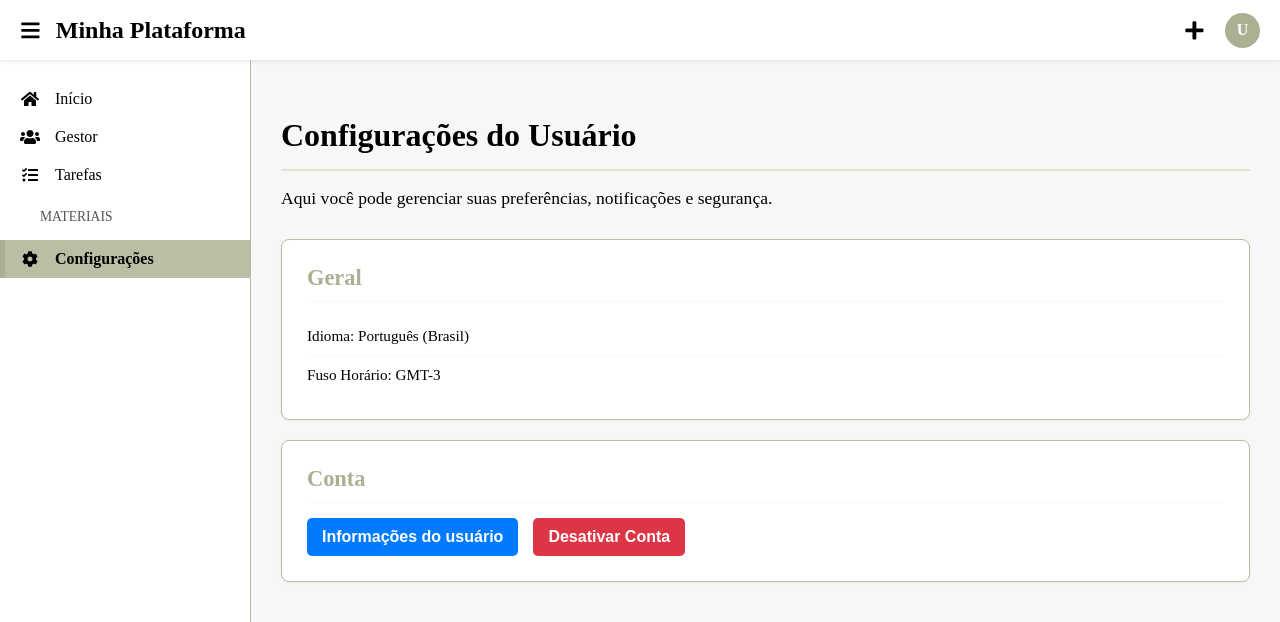
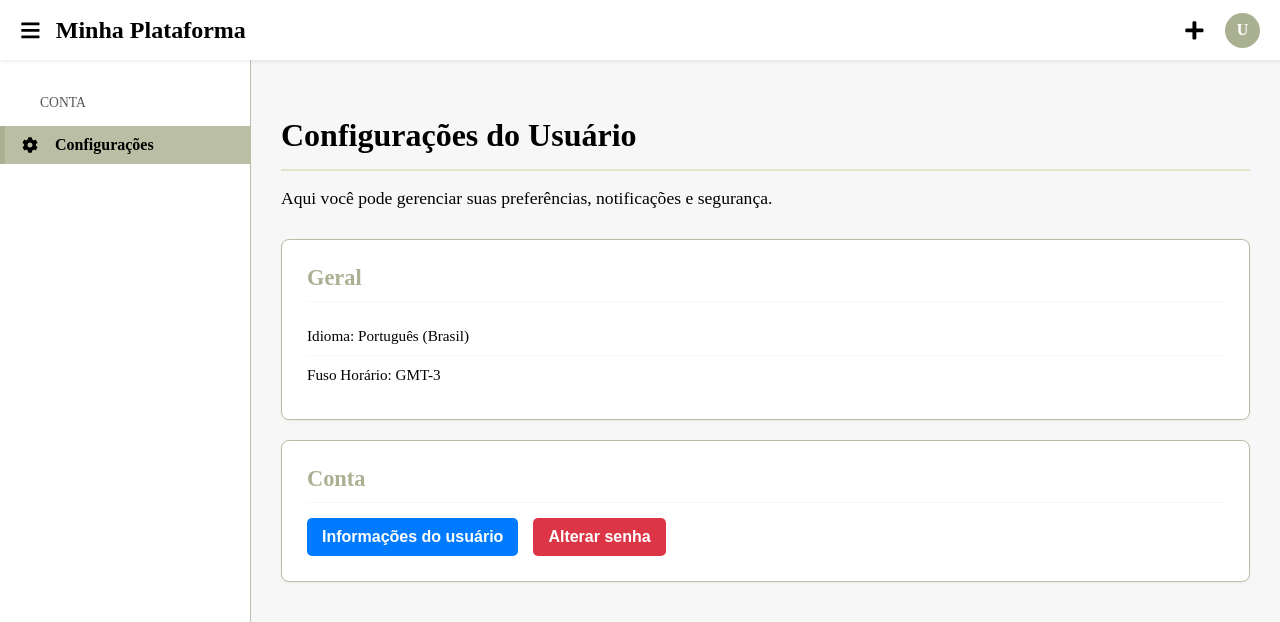
Before and after one commit to projetofinalrpv1/Projeto-final_TCC, a React (Vite) app: page /app/configuracoes in a window 1280 px wide. Shown: the top 622 px of the page. Built offline with nearby package versions, Linux system fonts and the light colour scheme; sample sign-in values are in the browser's storage.

Commit message:
Separando o login

```diff
--- a/src/components/SideBar/Sidebar.jsx
+++ b/src/components/SideBar/Sidebar.jsx
@@ -1,23 +1,30 @@
 import { NavLink, Link, useLocation } from "react-router-dom";
 import { FaCog } from "react-icons/fa";
+import { useAuth } from "../../contexts/useAuth";
 import "./Sidebar.css";
 
 export function Sidebar({ items, isFechado }) {
   const location = useLocation();
+  const { user } = useAuth();
+
+  const filteredItems = items.filter(item => {
+    if (!item.roles) return true;
+    return item.roles.includes(user.role);
+  });
 
   return (
-    <aside className={`menu-lateral ${isFechado ? 'fechado' : ''}`}>
+    <aside className={`menu-lateral ${isFechado ? "fechado" : ""}`}>
       <nav>
         <ul>
-          {items.map((item, index) => (
+          {filteredItems.map((item, index) => (
             <NavLink
               key={index}
               to={item.route}
               className="sidebar-link-wrapper"
-              end={item.route === '/app'}
+              end={item.route === "/app"}
             >
               {({ isActive }) => (
-                <li className={isActive ? 'ativo' : ''}>
+                <li className={isActive ? "ativo" : ""}>
                   {item.icon}
                   <span className="item-name">{item.name}</span>
                 </li>
@@ -25,12 +32,13 @@ export function Sidebar({ items, isFechado }) {
             </NavLink>
           ))}
 
+          {/* CONFIGURAÇÕES – TODOS OS USUÁRIOS */}
           <div className="divisor"></div>
-          <li className="titulo-secao">Materiais</li>
+          <li className="titulo-secao">Conta</li>
           <div className="divisor"></div>
 
           <Link to="/app/configuracoes" className="sidebar-link-wrapper">
-            <li className={location.pathname === '/app/configuracoes' ? 'ativo' : ''}>
+            <li className={location.pathname === "/app/configuracoes" ? "ativo" : ""}>
               <FaCog />
               <span className="item-name">Configurações</span>
             </li>
--- a/src/layouts/MainLayout.jsx
+++ b/src/layouts/MainLayout.jsx
@@ -3,25 +3,41 @@ import { useState } from "react";
 import { Outlet } from "react-router-dom";
 import { Header } from "../components/Header/Header";
 import { Sidebar } from "../components/Sidebar/Sidebar";
-import { FaHome, FaUsers, FaTasks } from 'react-icons/fa';
+import { FaHome, FaUsers, FaTasks } from "react-icons/fa";
+import { useAuth } from "../contexts/useAuth";
 
 export default function MainLayout() {
   const [isMenuOpen, setIsMenuOpen] = useState(true);
+  const { user } = useAuth();
 
   const menuItems = [
-    { name: 'Início', icon: <FaHome />, route: '/app' },
-    { name: 'Gestor', icon: <FaUsers />, route: '/app/gestor' },
-    { name: 'Tarefas', icon: <FaTasks />, route: '/app/tarefas' },
+    {
+      name: "Início",
+      icon: <FaHome />,
+      route: "/app",
+      roles: ["colaborador", "gestor"]
+    },
+    {
+      name: "Tarefas",
+      icon: <FaTasks />,
+      route: "/app/tarefas",
+      roles: ["colaborador", "gestor"]
+    },
+    {
+      name: "Gestor",
+      icon: <FaUsers />,
+      route: "/app/gestor",
+      roles: ["gestor"]
+    }
   ];
 
   return (
-    <div className="main-app-container"> {/* Wrapper total */}
+    <div className="main-app-container">
       <Header onToggle={() => setIsMenuOpen(prev => !prev)} />
 
-      <div className="layout-body"> {/* Flexbox aqui */}
+      <div className="layout-body">
         <Sidebar items={menuItems} isFechado={!isMenuOpen} />
 
-        {/* O 'conteudo-principal' agora vai respeitar o espaço da sidebar */}
         <main className="conteudo-principal">
           <Outlet />
         </main>
--- a/src/pages/Configuracoes/Configuracoes.jsx
+++ b/src/pages/Configuracoes/Configuracoes.jsx
@@ -1,7 +1,10 @@
-import React from 'react';
-import './Configuracoes.css'; // Se você for adicionar estilos
+import React from "react";
+import { useAuth } from "../../contexts/useAuth";
+import "./Configuracoes.css";
 
 export function Configuracoes() {
+  const { user } = useAuth();
+
   return (
     <div className="configuracoes-pagina">
       <h2>Configurações do Usuário</h2>
@@ -18,9 +21,17 @@ export function Configuracoes() {
       <section className="secao-config">
         <h3>Conta</h3>
         <button>Informações do usuário</button>
-          <button>Desativar Conta</button>
+        <button>Alterar senha</button>
       </section>
 
+      {/* AÇÕES EXTRAS APENAS PARA GESTOR */}
+      {user.role === "gestor" && (
+        <section className="secao-config">
+          <h3>Administração</h3>
+          <button>Gerenciar usuários</button>
+          <button>Permissões do sistema</button>
+        </section>
+      )}
     </div>
   );
 }
```
Lines whose indentation alone changed are shown as unchanged.
